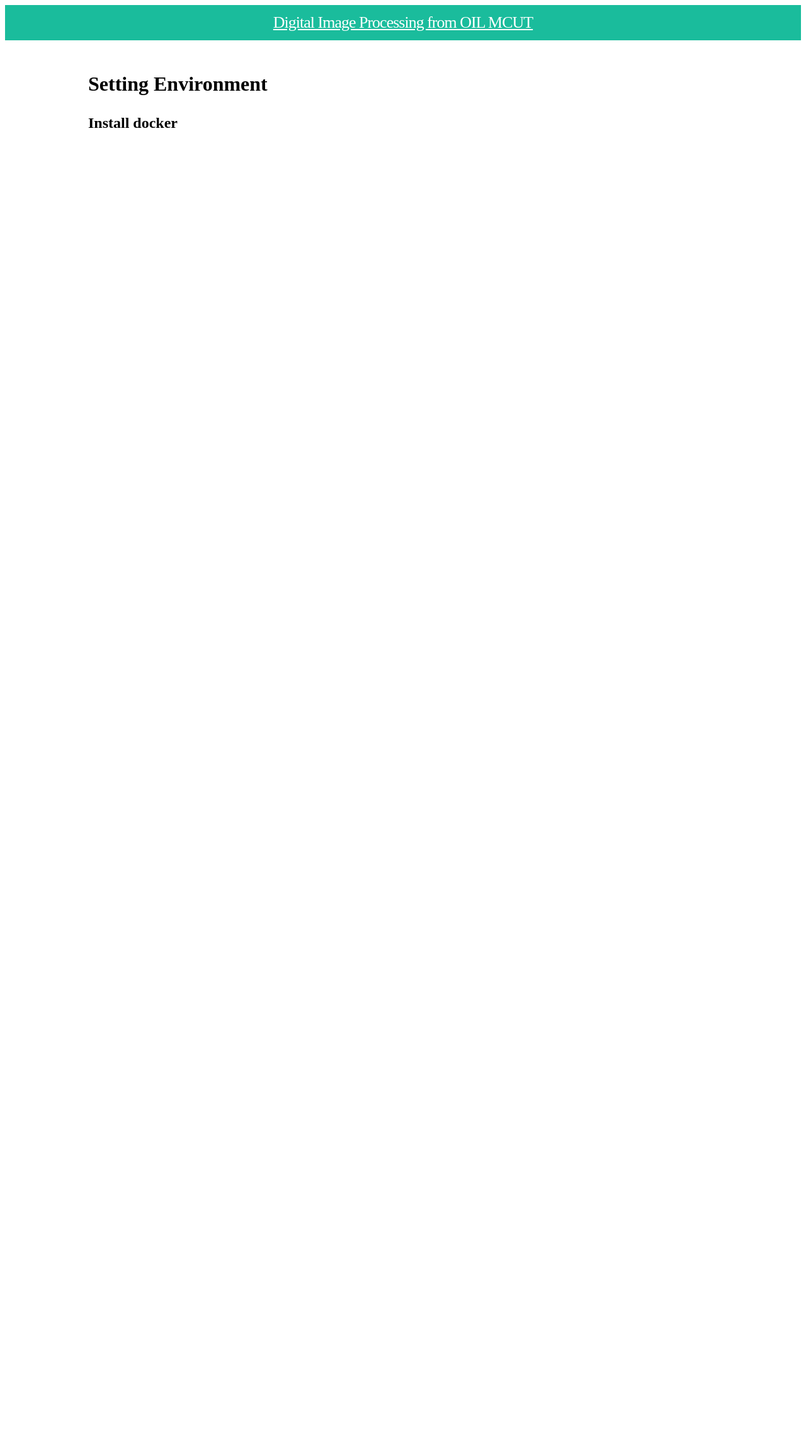
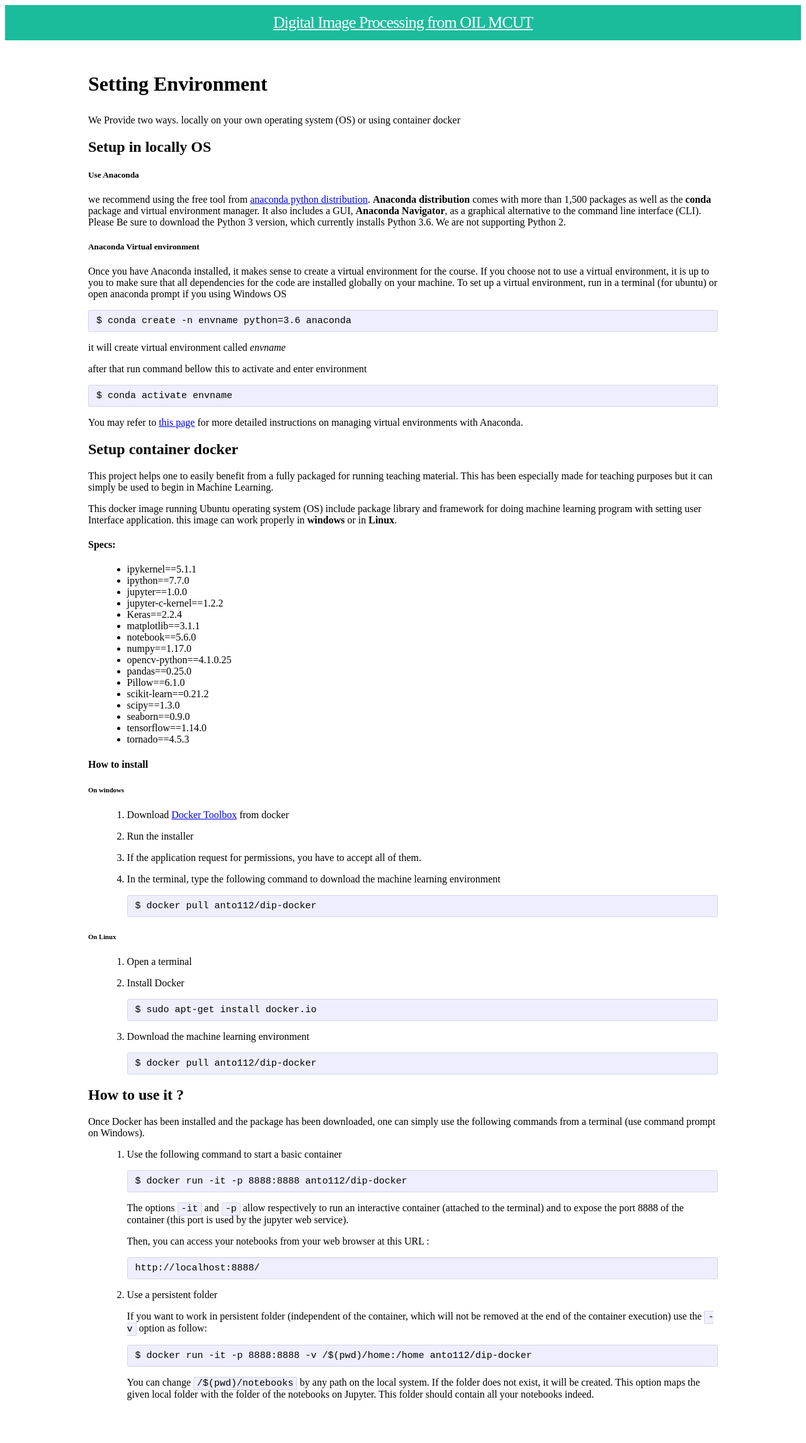
Before and after one commit to oil-mcut/oil-mcut.github.io, a Jekyll site: the page built from setting environment.md, in a window 1280 px wide. Shown: the whole page at 63% size. Built offline with Jekyll 4.4.1, drawn with Linux system fonts in a browser that asks for light colours; before the commit the page ends 900 px from its top, so only the background shows below that.

Commit message:
12122019

````diff
--- a/css/main.css
+++ b/css/main.css
@@ -93,7 +93,7 @@
 /* terminal */
 .post pre.terminal {
   border: 1px solid #000;
-  background-color: #333;
+  background-color: rgb(122, 90, 90);
   color: #FFF;
   -webkit-border-radius: 3px;
   -moz-border-radius: 3px;
--- a/setting environment.md
+++ b/setting environment.md
@@ -4,4 +4,119 @@ title: Setting Environment
 permalink: /setting-environment/
 ---
 
-## Install docker
+We Provide two ways. locally on your own operating system (OS) or using container docker
+
+## Setup in locally OS
+
+##### Use Anaconda
+
+we recommend using the free tool from [anaconda python distribution](https://www.anaconda.com/download/). **Anaconda distribution** comes with more than 1,500 packages as well as the **conda** package and virtual environment manager. It also includes a GUI, **Anaconda Navigator**, as a graphical alternative to the command line interface (CLI). Please Be sure to download the Python 3 version, which currently installs Python 3.6. We are not supporting Python 2.
+
+##### Anaconda Virtual environment
+
+Once you have Anaconda installed, it makes sense to create a virtual environment for the course. If you choose not to use a virtual environment, it is up to you to make sure that all dependencies for the code are installed globally on your machine. To set up a virtual environment, run in a terminal (for ubuntu) or open anaconda prompt if you using Windows OS
+
+```
+$ conda create -n envname python=3.6 anaconda
+```
+
+it will create virtual environment called *envname*
+
+after that run command bellow this to activate and enter environment
+
+```
+$ conda activate envname
+```
+
+You may refer to [this page](https://conda.io/docs/user-guide/tasks/manage-environments.html) for more detailed instructions on managing virtual environments with Anaconda.
+
+
+
+
+
+## Setup container docker
+
+This project helps one to easily benefit from a fully packaged for running teaching material. This has been especially made for teaching purposes but it can simply be used to begin in Machine Learning.
+
+This docker image running Ubuntu operating system (OS) include package library and framework for doing machine learning program with setting user Interface application. this image can work properly in **windows** or in **Linux**.
+
+#### Specs:
+
+- ipykernel==5.1.1
+- ipython==7.7.0
+- jupyter==1.0.0
+- jupyter-c-kernel==1.2.2
+- Keras==2.2.4
+- matplotlib==3.1.1
+- notebook==5.6.0
+- numpy==1.17.0
+- opencv-python==4.1.0.25
+- pandas==0.25.0
+- Pillow==6.1.0
+- scikit-learn==0.21.2
+- scipy==1.3.0
+- seaborn==0.9.0
+- tensorflow==1.14.0
+- tornado==4.5.3
+
+#### How to install
+
+###### On windows
+
+1. Download [Docker Toolbox](https://docs.docker.com/docker-for-windows/install/)  from docker
+
+2. Run the installer
+
+3. If the application request for permissions, you have to accept all of them.
+
+4. In the terminal, type the following command to download the machine learning environment
+
+   ```
+   $ docker pull anto112/dip-docker
+   ```
+
+###### On Linux
+
+1. Open a terminal
+
+2. Install Docker
+
+   ```
+   $ sudo apt-get install docker.io
+   ```
+
+3. Download the machine learning environment
+
+   ```
+   $ docker pull anto112/dip-docker
+   ```
+
+
+
+## How to use it ?
+
+Once Docker has been installed and the package has been downloaded, one can simply use the following commands from a terminal (use command prompt on Windows).
+
+1. Use the following command to start a basic container
+
+   ```
+   $ docker run -it -p 8888:8888 anto112/dip-docker
+   ```
+
+   The options `-it` and `-p` allow respectively to run an interactive container (attached to the terminal) and to expose the port 8888 of the container (this port is used by the jupyter web service).
+
+   Then, you can access your notebooks from your web browser at this URL :
+
+   ```
+   http://localhost:8888/
+   ```
+
+2. Use a persistent folder
+
+   If you want to work in persistent folder (independent of the container, which will not be removed at the end of the container execution) use the `-v` option as follow:
+
+   ```
+   $ docker run -it -p 8888:8888 -v /$(pwd)/home:/home anto112/dip-docker
+   ```
+
+   You can change `/$(pwd)/notebooks` by any path on the local system. If the folder does not exist, it will be created. This option maps the given local folder with the folder of the notebooks on Jupyter. This folder should contain all your notebooks indeed.
````
Also changed, not shown: assigments/2019/assigment1.md (added, +7 -0 lines), index.html (+4 -9 lines).
